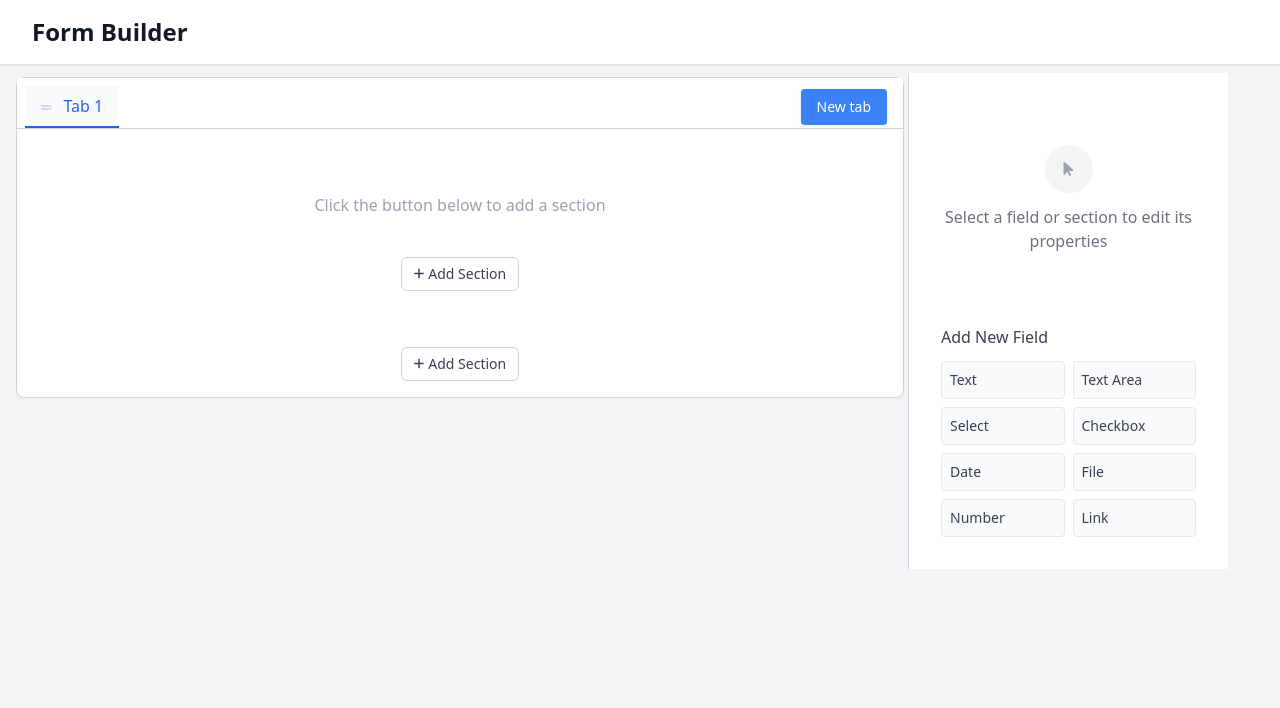
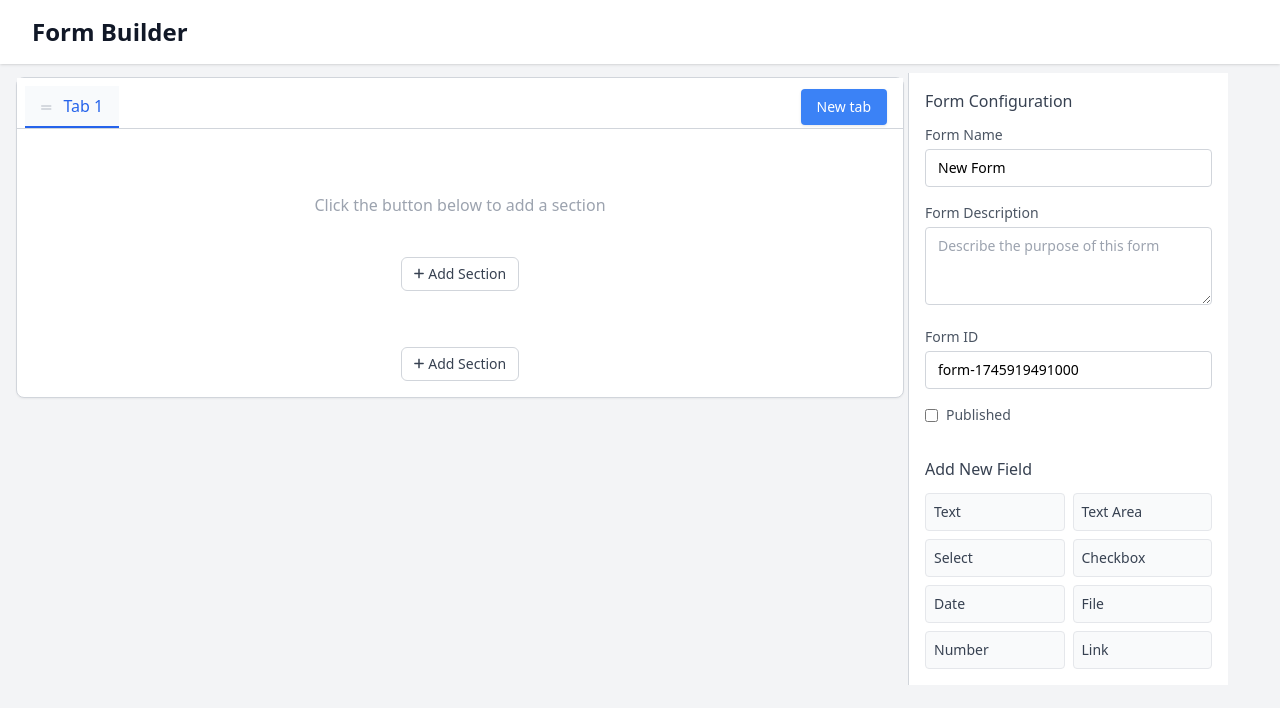
Before and after one commit to tiberbu/fb, a Vue app: page / in a window 1280 px wide. Shown: the top 708 px of the page. Built offline with nearby package versions, Linux system fonts and the light colour scheme.

Commit message:
updated icons

```diff
--- a/src/views/FormBuilder.vue
+++ b/src/views/FormBuilder.vue
@@ -340,15 +340,55 @@
         </div>
         <div
           v-else
-          class="empty-sidebar"
+          class="form-configuration"
         >
-          <div class="empty-state">
-            <div class="icon-container mb-3">
-              <i class="fas fa-mouse-pointer text-gray-400" />
+          <h3 class="font-medium text-gray-700 mb-3">
+            Form Configuration
+          </h3>
+
+          <div class="mb-4">
+            <label class="block text-sm text-gray-600 mb-1">Form Name</label>
+            <input
+              v-model="formName"
+              type="text"
+              class="w-full border border-gray-300 rounded px-3 py-2 text-sm"
+              placeholder="Enter form name"
+            >
+          </div>
+
+          <div class="mb-4">
+            <label class="block text-sm text-gray-600 mb-1">Form Description</label>
+            <textarea
+              v-model="formDescription"
+              class="w-full border border-gray-300 rounded px-3 py-2 text-sm"
+              rows="3"
+              placeholder="Describe the purpose of this form"
+            ></textarea>
+          </div>
+
+          <div class="mb-4">
+            <label class="block text-sm text-gray-600 mb-1">Form ID</label>
+            <input
+              v-model="formId"
+              type="text"
+              class="w-full border border-gray-300 rounded px-3 py-2 text-sm"
+              placeholder="unique-form-id"
+            >
+          </div>
+
+          <div class="mb-4">
+            <div class="flex items-center">
+              <input
+                id="isPublished"
+                v-model="isPublished"
+                type="checkbox"
+                class="mr-2"
+              >
+              <label
+                for="isPublished"
+                class="text-sm text-gray-600"
+              >Published</label>
             </div>
-            <p class="text-gray-500 text-center">
-              Select a field or section to edit its properties
-            </p>
           </div>
 
           <div class="field-picker mt-8">
@@ -384,6 +424,12 @@ import FieldTypeSelector from "../components/ui/FieldTypeSelector.vue";
 import { Control, ControlType } from "../types";
 
 const container = ref<HTMLElement | null>(null);
+
+// Form configuration
+const formName = ref("New Form");
+const formDescription = ref("");
+const formId = ref(`form-${Date.now()}`);
+const isPublished = ref(false);
 
 // Form state
 const tabs = ref<Array<{ label: string; sections: any[] }>>([
```
